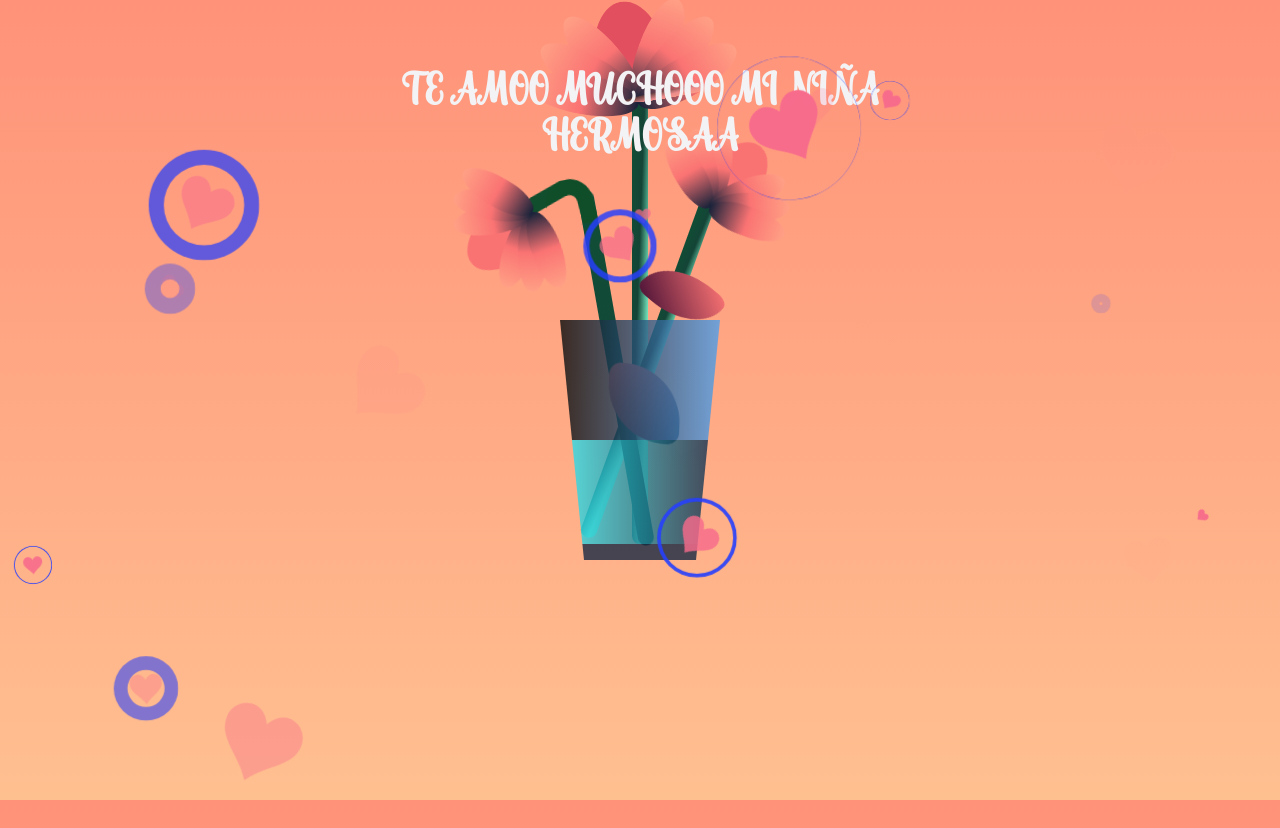
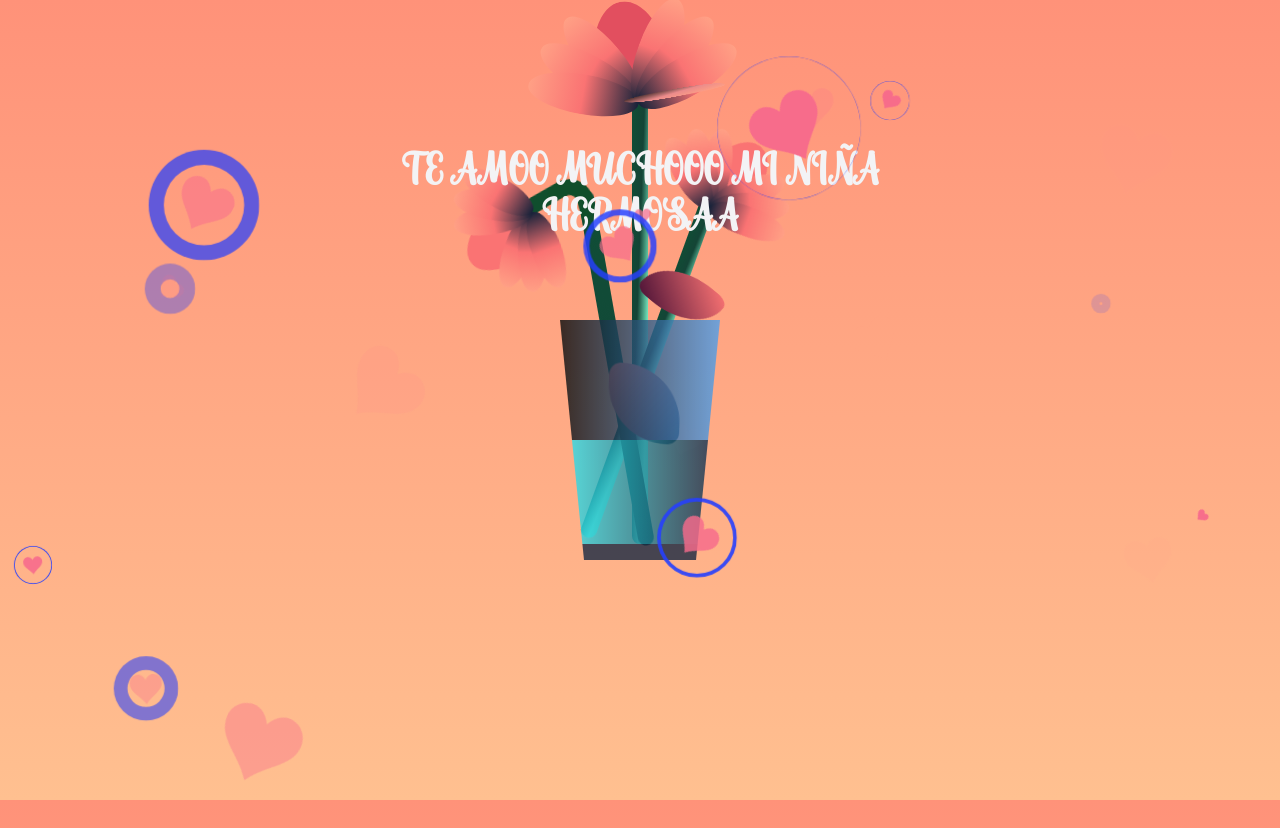
Before and after one commit to HttpSergiomx/Abremeporfavor, a plain HTML site: page index.html in a window 1280 px wide. Drawn offline with Linux system fonts and the light colour scheme.

Commit message:
Update index.html

```diff
--- a/index.html
+++ b/index.html
@@ -13,7 +13,7 @@
   }
 </style>
 <body>
-  <div style="z-index: 3; font-family: 'mifont', sans-serif;; font-size: 6vh; margin-top: 5vh; font-weight: 700;" id="texto1">TE AMOO MUCHOOO MI NIÑA HERMOSAA</div>
+  <div style="z-index: 3; font-family: 'mifont', sans-serif;; font-size: 6vh; margin-top: 15vh; font-weight: 700;" id="texto1">TE AMOO MUCHOOO MI NIÑA HERMOSAA</div>
 <div class="flower">
         <div class="f-wrapper">
             <div class="flower__line"></div>
```
